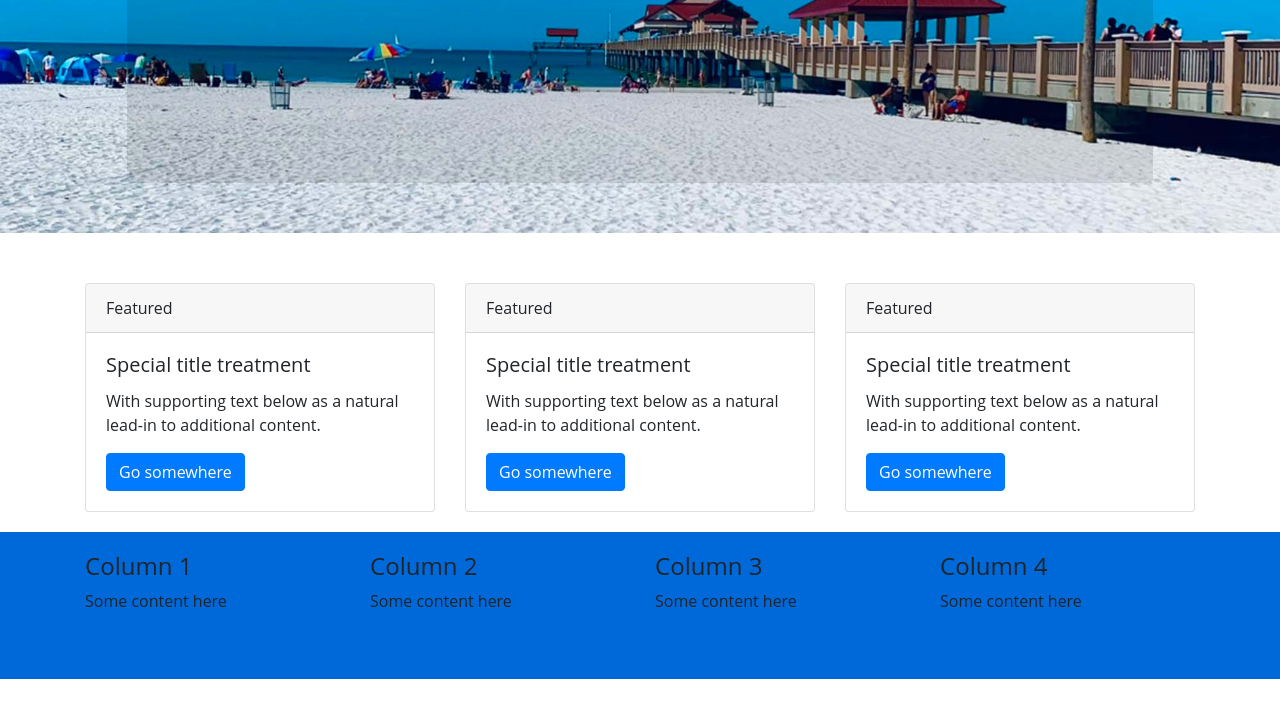
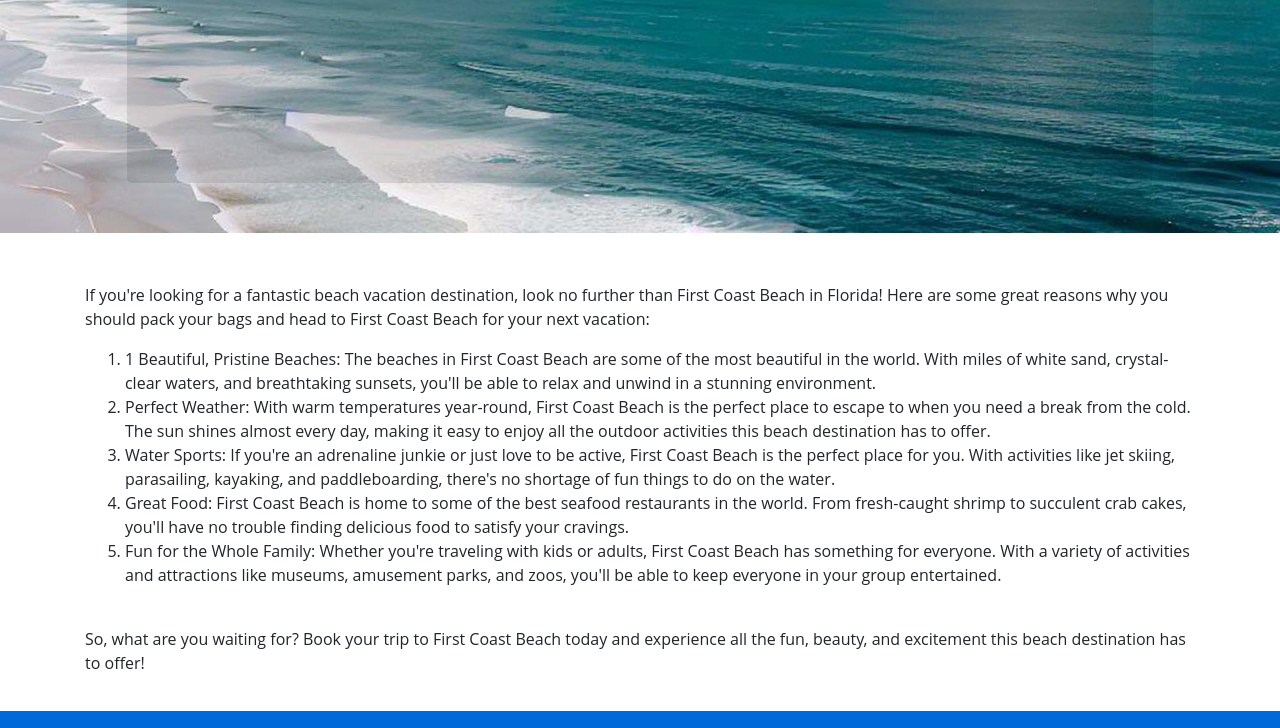
Before and after one commit to peterwgood/floridascoast, a plain HTML site: page first.html in a window 1280 px wide. Shown: the part 254-982 px from the top of the page. Before the commit the page ends 943 px from the top, so only its background shows below. Drawn offline with nearby package versions, Linux system fonts and the light colour scheme.

Commit message:
Add files via upload

```diff
--- a/first.html
+++ b/first.html
@@ -11,10 +11,6 @@
 </head>
 
 <body>
-
-
-
-
 <nav class="navbar navbar-expand-lg navbar-light bg-light">
   <div class="container"> <a class="navbar-brand" href="index.html">Florida's Coast <span style="font-size:30px;">&#x1F334;</span> </a>
     <button class="navbar-toggler" type="button" data-toggle="collapse" data-target="#navbarSupportedContent"
@@ -33,43 +29,27 @@
     </div>
   </div>
 </nav>
-<div class="banner-container"> <img src="images/generic.jpg" alt="Banner Image" width="100%"> </div>
+<div class="banner-container"> <img src="images/firstcoast.jpg" alt="Banner Image" width="100%"> </div>
 <div class="container">
   <div class="row">
     <div class="col-md-12 ContentPane">
       <h1>First Coast</h1>
-
     </div>
   </div>
 </div>
 <div class="container">
   <div class="row">
-    <div class="col-md-4">
-      <div class="card">
-        <div class="card-header"> Featured </div>
-        <div class="card-body">
-          <h5 class="card-title">Special title treatment</h5>
-          <p class="card-text">With supporting text below as a natural lead-in to additional content.</p>
-          <a href="#" class="btn btn-primary">Go somewhere</a> </div>
-      </div>
-    </div>
-    <div class="col-md-4">
-      <div class="card">
-        <div class="card-header"> Featured </div>
-        <div class="card-body">
-          <h5 class="card-title">Special title treatment</h5>
-          <p class="card-text">With supporting text below as a natural lead-in to additional content.</p>
-          <a href="#" class="btn btn-primary">Go somewhere</a> </div>
-      </div>
-    </div>
-    <div class="col-md-4">
-      <div class="card">
-        <div class="card-header"> Featured </div>
-        <div class="card-body">
-          <h5 class="card-title">Special title treatment</h5>
-          <p class="card-text">With supporting text below as a natural lead-in to additional content.</p>
-          <a href="#" class="btn btn-primary">Go somewhere</a> </div>
-      </div>
+    <div class="col-md-12 Content"><p> If you're looking for a fantastic beach vacation destination, look no further than First Coast Beach in Florida! Here are some great reasons why you should pack your bags and head to First Coast Beach for your next vacation:</p>
+
+      <ol>
+        <li> 1	Beautiful, Pristine Beaches: The beaches in First Coast Beach are some of the most beautiful in the world. With miles of white sand, crystal-clear waters, and breathtaking sunsets, you'll be able to relax and unwind in a stunning environment.</li>
+        <li> Perfect Weather: With warm temperatures year-round, First Coast Beach is the perfect place to escape to when you need a break from the cold. The sun shines almost every day, making it easy to enjoy all the outdoor activities this beach destination has to offer.</li>
+        <li>Water Sports: If you're an adrenaline junkie or just love to be active, First Coast Beach is the perfect place for you. With activities like jet skiing, parasailing, kayaking, and paddleboarding, there's no shortage of fun things to do on the water.</li>
+        <li>Great Food: First Coast Beach is home to some of the best seafood restaurants in the world. From fresh-caught shrimp to succulent crab cakes, you'll have no trouble finding delicious food to satisfy your cravings.</li>
+        <li>Fun for the Whole Family: Whether you're traveling with kids or adults, First Coast Beach has something for everyone. With a variety of activities and attractions like museums, amusement parks, and zoos, you'll be able to keep everyone in your group entertained.</li>
+      </ol>
+      <p><br>
+        So, what are you waiting for? Book your trip to First Coast Beach today and experience all the fun, beauty, and excitement this beach destination has to offer!</p>
     </div>
   </div>
 </div>
```
